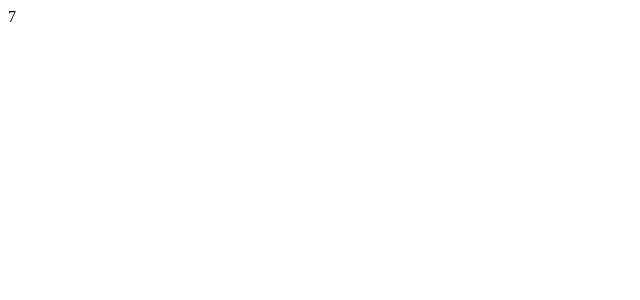
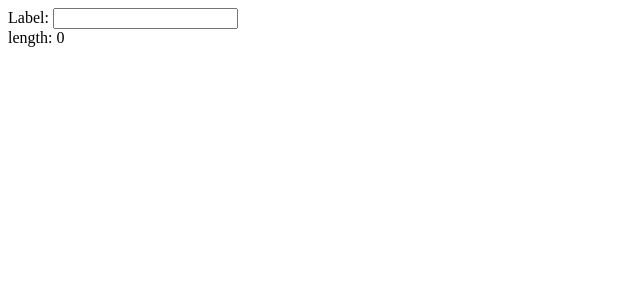
Before and after one commit to Kiyoshi3333/webpack-base, a React app: page / in a window 1280 px wide. Shown: the top 300 px of the page, without its empty margins (0-640 px from the left). Built offline with nearby package versions, Linux system fonts and the light colour scheme.

Commit message:
Add usecallback example

```diff
--- a/package.json
+++ b/package.json
@@ -16,6 +16,8 @@
     "@babel/core": "^7.16.5",
     "@babel/preset-env": "^7.16.5",
     "@babel/preset-react": "^7.16.5",
+    "@types/lodash": "^4.14.178",
+    "@types/react-dom": "^17.0.11",
     "babel-loader": "^8.2.3",
     "css-loader": "^6.5.1",
     "html-webpack-plugin": "^5.5.0",
--- a/src/components/Game.js
+++ /dev/null
@@ -1,18 +0,0 @@
-import {useEffect, useState,useCallback, useRef} from "react";
-
-const Game = () => {
-  const countRef =  useRef(0)
-  const [count,setCount] = useState(0)
-  useEffect(()=>{
-    setInterval(()=>{
-      countRef.current++
-      setCount(countRef.current)
-    },1000)
-  },[])
-
-  return <>
-    <div>{count}</div>
-  </>
-}
-
-export default Game
--- /dev/null
+++ b/src/components/Game.tsx
@@ -0,0 +1,24 @@
+import React,{useEffect, useState, useCallback, useRef, ReactPropTypes} from "react";
+type GameProps<T> = {
+  color: T,
+  children?: React.ReactNode
+}
+const Game = (props:GameProps<string>):JSX.Element => {
+  const countRef =  useRef(0)
+  const [count,setCount] = useState<number>(0)
+  let int = 0
+  useEffect(()=>{
+    setInterval(()=>{
+      int++
+      setCount(int)
+    },5000)
+  },[])
+  const threshold = 1000
+  return (count > threshold ?
+      <>
+      <div>{count}</div>
+    </> : null
+  )
+}
+
+export default Game
--- /dev/null
+++ b/src/components/UseCallbackExample.tsx
@@ -0,0 +1,76 @@
+import React, {useState, useCallback, useMemo} from 'react';
+
+type ReactOnChange = (e: React.ChangeEvent<HTMLInputElement>) => void
+
+const App = () => {
+    const [input, setInput] = useState("")
+    const handler: ReactOnChange = (e) => setInput(e.target.value)
+    const onChange = useCallback(handler, [])
+    //const onChange = (e:React.ChangeEvent<HTMLInputElement>) => setInput(e.target.value)
+    // const withoutMemo = useMemo(()=>(<InputWithLabelUseMemo onChange={onChange} />),[])
+    return (
+        <>
+            <InputWithLabelReactMemo onChange={onChange}/>
+            <Length input={input}/>
+        </>
+    )
+}
+
+//Input withLabelにはstateがないため、再描画されないように思うが、実際はonChangeをpropsとして渡されるため再描画されてしまう。
+//関数をuseCallbackなしで渡されるとAppのステートが変わるたびに関数が再生成されるため、propsの更新とみなされ再描画される
+//しかしuseCallbackありで渡されたとしてもやはり再描画される。
+/*
+ 1.propsの更新
+ 2.stateの更新
+ 3.親コンポーネントが再レンダリングされた時
+ のうち一つでも満たすと再レンダリングされてしまうからだ。
+ 今回の場合親コンポーネント(App)のステートが代わり、再描画されている。
+ 再描画されないためにはuseCallbackの上にInputWithLabelにReact.memoやuseMemoを使って親の再描画を無視するようにしなければならない
+ */
+const InputWithLabelReactMemo = React.memo((prop: { onChange: ReactOnChange }) => {
+    const {onChange} = prop
+
+    console.log('!!!!rendering InputWithLabel!!!!')
+
+    return (
+        <>
+            <span>Label: </span>
+            <input type="text" onChange={onChange}/>
+        </>
+    )
+})
+
+const InputWithLabelUseMemo = (prop: { onChange: ReactOnChange }) => {
+    const {onChange} = prop
+
+    console.log('!!!!rendering InputWithLabel!!!!')
+
+    return (
+        <>
+            <span>Label: </span>
+            <input type="text" onChange={onChange}/>
+        </>
+    )
+}
+
+
+const InputWithLabelWithOnChange = () => {
+    const [input, setInput] = useState("")
+    const onChange = useCallback((e: React.ChangeEvent<HTMLInputElement>) => setInput(e.target.value), [])
+
+    console.log('!!!!rendering InputWithLabel!!!!')
+
+    return (
+        <>
+            <span>Label: </span>
+            <input type="text" onChange={onChange}/>
+            <Length input={input}/>
+        </>
+    )
+}
+
+const Length = (props: { input: string }) => (
+    <div>length: {props.input.length}</div>
+)
+
+export default App
--- a/src/index.js
+++ /dev/null
@@ -1,7 +0,0 @@
-import ReactDOM from 'react-dom'
-import Game from './components/Game'
-
-ReactDOM.render(
-  <Game />,
-  document.getElementById('app')
-);
--- /dev/null
+++ b/src/index.tsx
@@ -0,0 +1,7 @@
+import ReactDOM from 'react-dom'
+import Game from './components/Game'
+import UseCallbackExample from "./components/UseCallbackExample";
+ReactDOM.render(
+    <UseCallbackExample />,
+    document.getElementById('app')
+);
--- a/webpack.config.js
+++ b/webpack.config.js
@@ -4,7 +4,7 @@ const {template} = require("lodash");
 
 module.exports = {
   mode: 'development',
-  entry: './src/index.js',
+  entry: './src/index.tsx',
   devtool: 'inline-source-map',
   devServer: {
     static: false,
@@ -38,6 +38,11 @@ module.exports = {
         }
       },
       {
+        test: /\.tsx?$/,
+        use: 'ts-loader',
+        exclude: /node_modules/,
+      },
+      {
         test: /\.css$/i,
         use: ['style-loader', 'css-loader'],
       },
@@ -51,4 +56,7 @@ module.exports = {
       },
     ],
   },
+  resolve: {
+    extensions: ['.tsx', '.ts', '.js'],
+  },
 };
```
Also changed, not shown: src/helpers/common.ts (added, +72 -0 lines), tsconfig.json (added, +13 -0 lines), src/@types/mermbers.ts (added), 1 other file (tests, documents, lock files or other folders).
